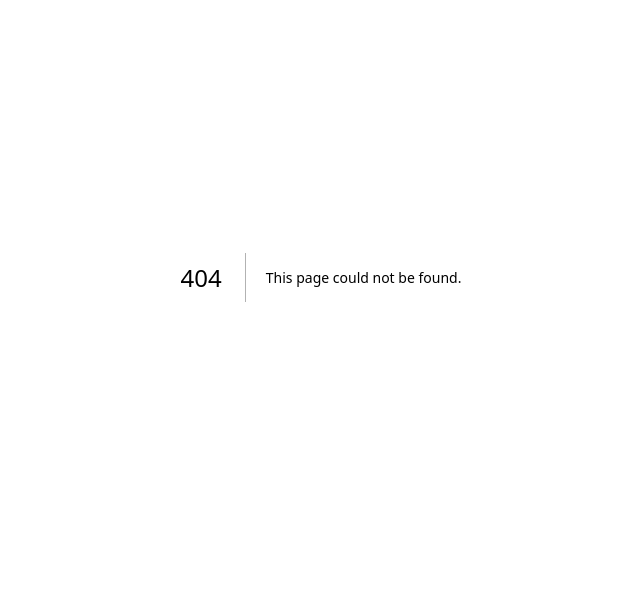
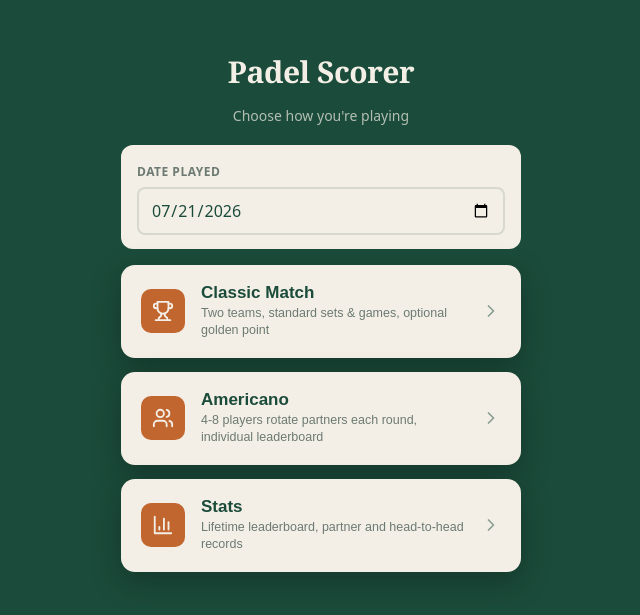
Before and after one commit to silverfox-prog/padel-scorer, a Next.js app: page / in a window 1280 px wide. Before the commit this address had no page. Shown: the part 123-738 px from the top of the page, without its empty margins (319-959 px from the left). Built offline with nearby package versions, Linux system fonts and the light colour scheme; no server answers.

Commit message:
Rename page to page.js

```diff
--- /dev/null
+++ b/app/page.js
@@ -0,0 +1,159 @@
+"use client";
+import { useState } from "react";
+import { useRouter } from "next/navigation";
+import { Users, Trophy, ChevronRight, BarChart3 } from "lucide-react";
+import { COURT_GREEN, CLAY, LINE, labelStyle, inputStyle } from "../lib/ui";
+import { supabaseEnabled } from "../lib/supabaseClient";
+import { createSession } from "../lib/dataStore";
+
+function todayIso() {
+  return new Date().toISOString().slice(0, 10);
+}
+
+export default function Home() {
+  const router = useRouter();
+  const [creating, setCreating] = useState(false);
+  const [error, setError] = useState("");
+  const [playedOn, setPlayedOn] = useState(todayIso());
+
+  async function handleCreate(mode) {
+    setCreating(true);
+    setError("");
+
+    if (!supabaseEnabled) {
+      setError("Supabase isn't configured yet — add NEXT_PUBLIC_SUPABASE_URL and NEXT_PUBLIC_SUPABASE_ANON_KEY.");
+      setCreating(false);
+      return;
+    }
+
+    try {
+      const config = mode === "classic" ? { goldenPoint: true, teamNames: { A: "Team A", B: "Team B" } } : {};
+      const scoringState =
+        mode === "classic"
+          ? { server: "A", points: { A: 0, B: 0 }, games: { A: 0, B: 0 }, sets: [], tiebreak: null, matchWinner: null, needsSetup: true }
+          : { stage: "setup", players: [], rounds: [], scoringMode: "fixed", target: 21 };
+
+      const session = await createSession({ mode, config, playedOn, scoringState });
+      router.push(`/session/${session.id}`);
+    } catch (e) {
+      setError(e.message || "Failed to create session");
+      setCreating(false);
+    }
+  }
+
+  return (
+    <div
+      style={{
+        minHeight: "100vh",
+        background: COURT_GREEN,
+        display: "flex",
+        alignItems: "center",
+        justifyContent: "center",
+        fontFamily: "system-ui, sans-serif",
+        padding: 24,
+      }}
+    >
+      <div style={{ maxWidth: 400, width: "100%" }}>
+        <h1
+          style={{
+            color: LINE,
+            fontFamily: "'Georgia', serif",
+            fontSize: 30,
+            textAlign: "center",
+            marginBottom: 6,
+            letterSpacing: -0.5,
+          }}
+        >
+          Padel Scorer
+        </h1>
+        <p style={{ color: "rgba(244,239,230,0.7)", textAlign: "center", marginBottom: 20, fontSize: 14 }}>
+          Choose how you're playing
+        </p>
+
+        <div style={{ background: LINE, borderRadius: 12, padding: "14px 16px", marginBottom: 16 }}>
+          <span style={labelStyle}>Date played</span>
+          <input
+            type="date"
+            value={playedOn}
+            onChange={(e) => setPlayedOn(e.target.value)}
+            style={{ ...inputStyle, marginTop: 6 }}
+          />
+        </div>
+
+        <ModeCard
+          icon={<Trophy size={22} />}
+          title="Classic Match"
+          desc="Two teams, standard sets & games, optional golden point"
+          onClick={() => handleCreate("classic")}
+          disabled={creating}
+        />
+        <div style={{ height: 14 }} />
+        <ModeCard
+          icon={<Users size={22} />}
+          title="Americano"
+          desc="4-8 players rotate partners each round, individual leaderboard"
+          onClick={() => handleCreate("americano")}
+          disabled={creating}
+        />
+        <div style={{ height: 14 }} />
+        <ModeCard
+          icon={<BarChart3 size={22} />}
+          title="Stats"
+          desc="Lifetime leaderboard, partner and head-to-head records"
+          onClick={() => router.push("/stats")}
+          disabled={creating}
+        />
+
+        {error && (
+          <div style={{ color: "#ffb4a8", fontSize: 13, marginTop: 16, textAlign: "center", fontWeight: 600 }}>
+            {error}
+          </div>
+        )}
+      </div>
+    </div>
+  );
+}
+
+function ModeCard({ icon, title, desc, onClick, disabled }) {
+  return (
+    <button
+      onClick={onClick}
+      disabled={disabled}
+      style={{
+        width: "100%",
+        background: LINE,
+        border: "none",
+        borderRadius: 14,
+        padding: "18px 20px",
+        display: "flex",
+        alignItems: "center",
+        gap: 16,
+        cursor: disabled ? "default" : "pointer",
+        textAlign: "left",
+        boxShadow: "0 10px 30px rgba(0,0,0,0.25)",
+        opacity: disabled ? 0.7 : 1,
+      }}
+    >
+      <div
+        style={{
+          background: CLAY,
+          color: LINE,
+          borderRadius: 10,
+          width: 44,
+          height: 44,
+          display: "flex",
+          alignItems: "center",
+          justifyContent: "center",
+          flexShrink: 0,
+        }}
+      >
+        {icon}
+      </div>
+      <div style={{ flex: 1 }}>
+        <div style={{ fontSize: 17, fontWeight: 700, color: COURT_GREEN }}>{title}</div>
+        <div style={{ fontSize: 12.5, color: "#6b7a72", marginTop: 2, lineHeight: 1.4 }}>{desc}</div>
+      </div>
+      <ChevronRight size={20} color={COURT_GREEN} style={{ opacity: 0.5, flexShrink: 0 }} />
+    </button>
+  );
+}
```
